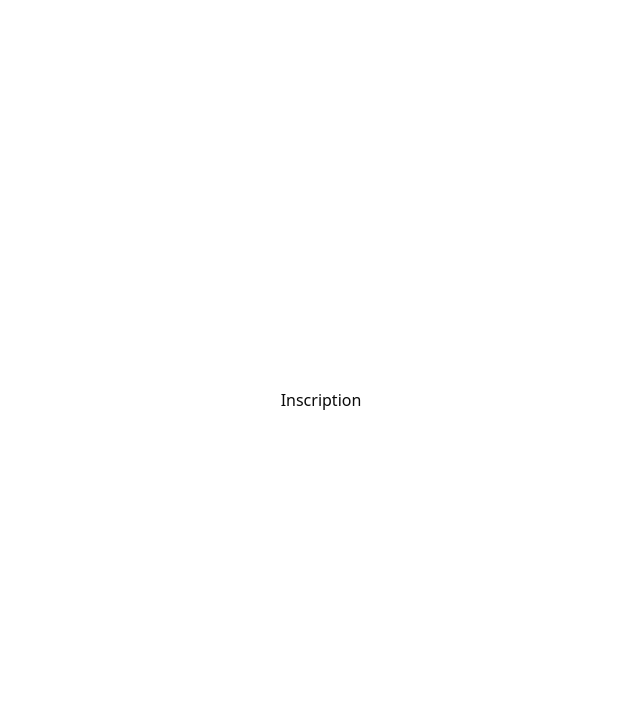
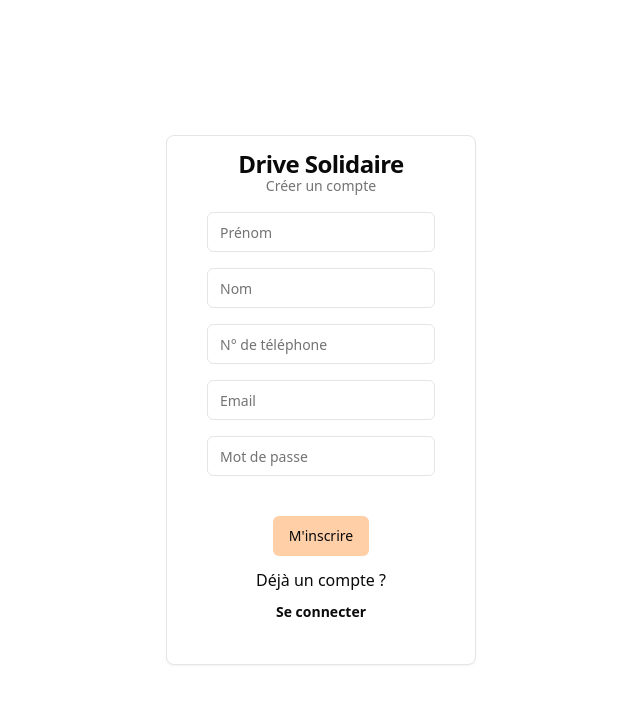
Before and after one commit to nat730/front_chef_doeuvre, a React (Vite) app: page /inscription in a window 1280 px wide. Shown: the top 704 px of the page, without its empty margins (319-959 px from the left). Built offline with nearby package versions, Linux system fonts and the light colour scheme.

Commit message:
intégration page inscription

```diff
--- a/src/Routes/Inscription.tsx
+++ b/src/Routes/Inscription.tsx
@@ -1,7 +1,127 @@
+import { Button } from "@/components/ui/button";
+import { Card, CardContent, CardDescription, CardFooter, CardTitle } from "@/components/ui/card";
+import { Input } from "@/components/ui/input";
+import { useCallback, useState } from "react";
+import { useNavigate } from "react-router-dom";
+
 const Inscription = () => {
+
+  const navigate = useNavigate();
+  const [firstname, setFirstname] = useState('');
+  const [lastname, setLastname] = useState('');
+  const [phone, setPhone] = useState<number>();
+  const [email, setEmail] = useState('');
+  const [password, setPassword] = useState('');
+
+  const handleFirstnameChange = (e: React.ChangeEvent<HTMLInputElement>) => {
+    setFirstname(e.target.value);
+  }
+
+  const handleLastnameChange = (e: React.ChangeEvent<HTMLInputElement>) => {
+    setLastname(e.target.value);
+  }
+
+  const handlePhoneChange = (e: React.ChangeEvent<HTMLInputElement>) => {
+    setPhone(parseInt(e.target.value));
+  }
+
+  const handleEmailChange = (e: React.ChangeEvent<HTMLInputElement>) => {
+    setEmail(e.target.value);
+  }
+
+  const handlePasswordChange = (e: React.ChangeEvent<HTMLInputElement>) => {
+    setPassword(e.target.value);
+  }
+
+  const handleInscriptionClick = useCallback(
+    async() => {
+      const response = await fetch('http://localhost:1337/auth/local/register', {
+        method: 'POST',
+        headers: {
+          'Content-Type': 'application/json'
+        },
+        body: JSON.stringify({
+          firstname,
+          lastname,
+          phone,
+          email,
+          password
+        })
+      });
+      const data = await response.json();
+      if(data) {
+        console.log(data);
+        navigate('/')
+      }
+      else {
+        setFirstname('');
+        setLastname('');
+        setPhone(0);
+        setEmail('');
+        setPassword('');
+      }
+    }, []);
+
+
   return (
-    <div>
-      <h1>Inscription</h1>
+    <div className="cards-container">
+    <Card className="connexion-card">
+      <CardTitle className='text-center'>Drive Solidaire</CardTitle>
+      <CardDescription className='card-description text-center'>Créer un compte</CardDescription>
+      <CardContent>
+        <Input
+          type='firstname'
+          name='firstname'
+          value={firstname}
+          placeholder='Prénom'
+          onChange={handleFirstnameChange}
+          className="margin-bottom-3"
+        />
+        <Input
+          type='lastname'
+          name='lastname'
+          value={lastname}
+          placeholder='Nom'
+          onChange={handleLastnameChange}
+          className="margin-bottom-3"
+        />
+        <Input
+          type='phone'
+          name='phone'
+          value={phone}
+          placeholder='N° de téléphone'
+          onChange={handlePhoneChange}
+          className="margin-bottom-3"
+        />
+        <Input
+          type='email'
+          name='email'
+          value={email}
+          placeholder='Email'
+          onChange={handleEmailChange}
+          className="margin-bottom-3"
+        />
+        <Input
+          type='password'
+          name='password'
+          value={password}
+          placeholder='Mot de passe'
+          onChange={handlePasswordChange}
+        />
+      </CardContent>
+      <CardFooter
+        className="connexion-card"
+      >
+        <Button
+          type="submit"
+          onClick={handleInscriptionClick}
+          className='mb-3'
+        >M'inscrire
+        </Button>
+        <p>Déjà un compte ?</p>
+        <Button variant='ghost' className='font-semibold'>Se connecter</Button>
+      </CardFooter>
+    </Card>
     </div>
   )
 };
--- a/src/css/connexion.css
+++ b/src/css/connexion.css
@@ -17,7 +17,6 @@ body {
 
 .cards-container {
 
-  height: 50%;
   width: 100%;
   display: flex;
   flex-direction: column;
@@ -27,6 +26,7 @@ body {
 }
 
 .connexion-card {
+
   padding: 1rem;
   display: flex;
   flex-direction: column;
@@ -41,3 +41,7 @@ body {
 .text-center {
   text-align: center;
 }
+
+.margin-bottom-3 {
+  margin-bottom: 1rem;
+}
--- a/src/css/globals.css
+++ b/src/css/globals.css
@@ -30,7 +30,7 @@
 
     --border: 0 0% 89.8%;
     --input: 0 0% 89.8%;
-    --ring: 0 0% 3.9%;
+    --ring: 27 100% 83%;
 
     --radius: 0.5rem;
   }
```
